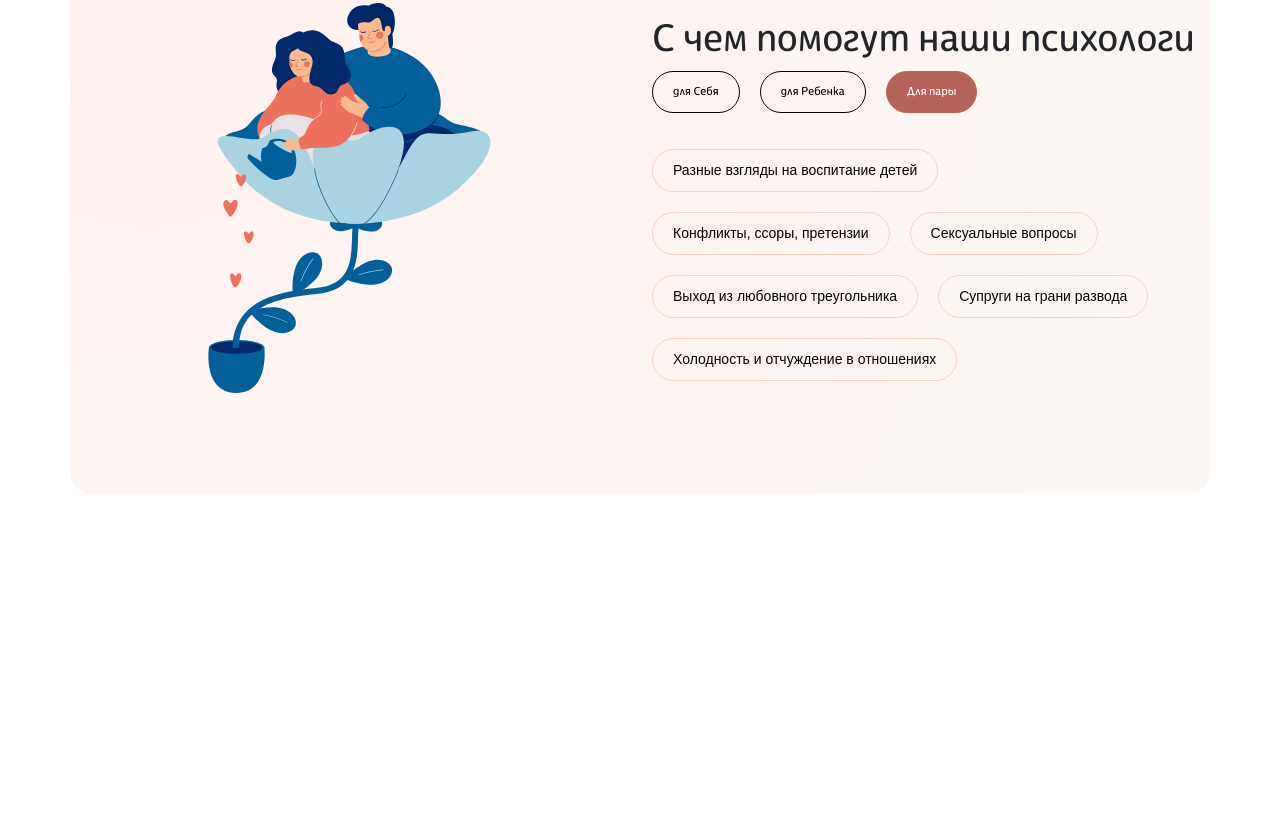
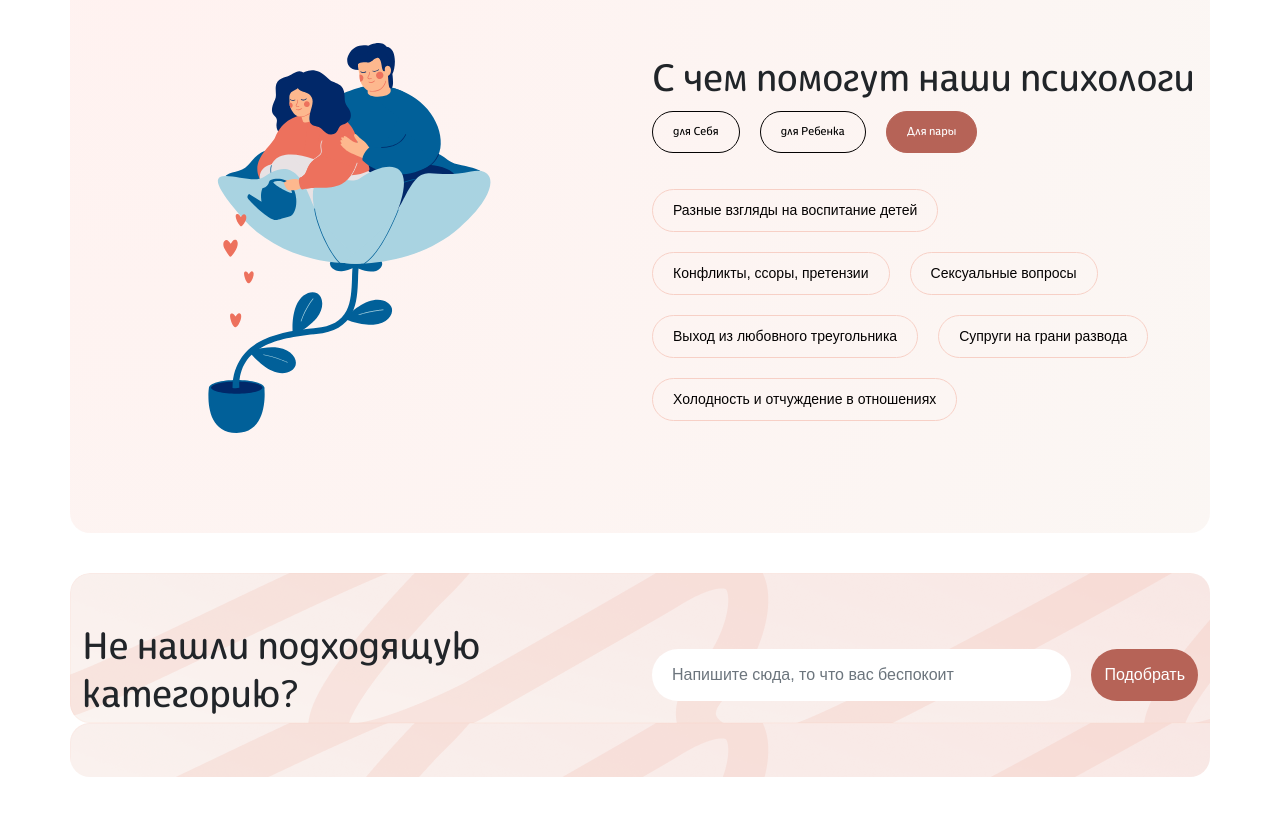
Before and after one commit to kunilovsky/old-del, a plain HTML site: page index.html in a window 1280 px wide. Shown: the part 895-1710 px from the top of the page. Before the commit the page ends 1388 px from the top, so only its background shows below. Drawn offline with Linux system fonts and the light colour scheme; a web font is replaced by a local one.

Commit message:
Seaction Search Category

```diff
--- a/assets/style/sass/_section.sass
+++ b/assets/style/sass/_section.sass
@@ -1,4 +1,6 @@
 /* Стортовая секция (без авторизации) */
+section
+    margin-bottom: 40px
 .start
     height: calc( 100vh - 70px )
     align-items: center
@@ -59,3 +61,17 @@
     background: $red
     border: 1px solid $red
     color: $white
+/* Поиск категории */
+.search
+    background: url(/assets/img/bg-seacr-section.png)
+    border-radius: 20px
+    padding-top: 50px
+    padding-bottom: 50px
+.btn-search
+    font-size: 16px
+    color: $white
+    background: $red
+    border-radius: 100px
+    margin-left: 20px
+    &:hover
+        color: $white
--- a/assets/style/sass/style.sass
+++ b/assets/style/sass/style.sass
@@ -13,6 +13,10 @@ a
     text-decoration: none
 a:hover
     text-decoration: none
+.form-control
+    border-radius: 100px
+    border: none
+    padding: 14px 20px
 @import 'color'
 @import 'header'
 @import 'section'
--- a/index.html
+++ b/index.html
@@ -102,8 +102,7 @@
                                 </li>
                             </ul>
                             <div class="tab-content" id="pills-tabContent">
-                                <div class="tab-pane fade" id="personal" role="tabpanel"
-                                    aria-labelledby="personal-tab">
+                                <div class="tab-pane fade" id="personal" role="tabpanel" aria-labelledby="personal-tab">
                                     <a href="" class="about__link-item">Элемент 1</a>
                                     <a href="" class="about__link-item">Элемент 2</a>
                                     <a href="" class="about__link-item">Элемент 3</a>
@@ -115,7 +114,8 @@
                                     <a href="" class="about__link-item">Элемент 3</a>
                                     <a href="" class="about__link-item">Элемент 4</a>
                                 </div>
-                                <div class="tab-pane fade active show" id="family" role="tabpanel" aria-labelledby="family-tab">
+                                <div class="tab-pane fade active show" id="family" role="tabpanel"
+                                    aria-labelledby="family-tab">
                                     <a href="" class="about__link-item">Разные взгляды на воспитание детей</a>
                                     <a href="" class="about__link-item">Конфликты, ссоры, претензии</a>
                                     <a href="" class="about__link-item">Сексуальные вопросы</a>
@@ -129,6 +129,23 @@
                 </div>
             </div>
         </section>
+        <section>
+            <div class="container search">
+                <div class="row align-items-center">
+                    <div class="col-lg-6">
+                        <h2>
+                            Не нашли подходящую категорию?
+                        </h2>
+                    </div>
+                    <div class="col-lg-6">
+                        <form action="" class="d-flex">
+                            <input type="text" class="form-control" placeholder="Напишите сюда, то что вас беспокоит">
+                            <button class="btn btn-search" type="submit">Подобрать</button>
+                        </form>
+                    </div>
+                </div>
+            </div>
+        </section>
     </main>
     <!-- /Main -->
 
```
Also changed, not shown: assets/img/bg-seacr-section.png (added), assets/style/style.css, 1 other file.
